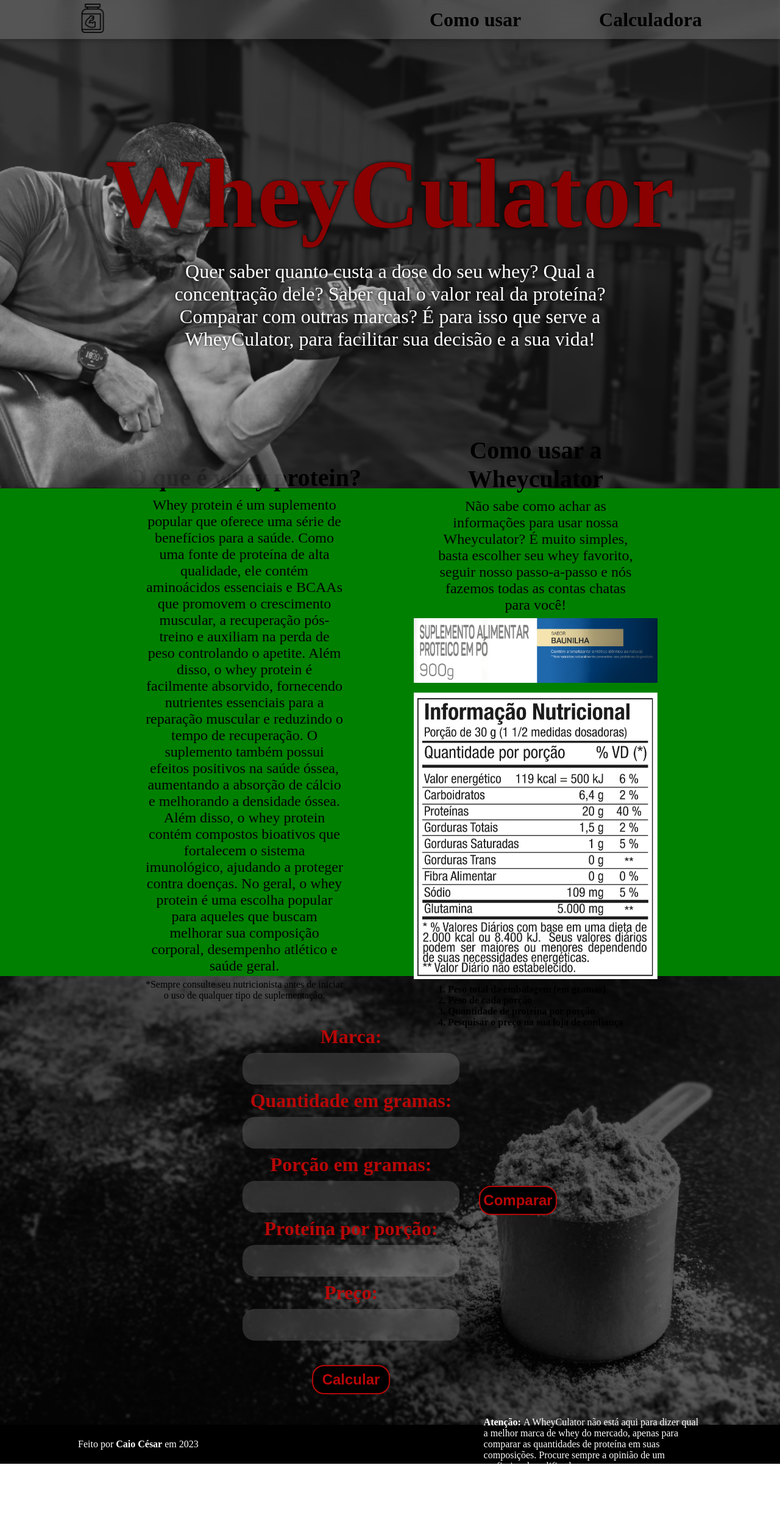
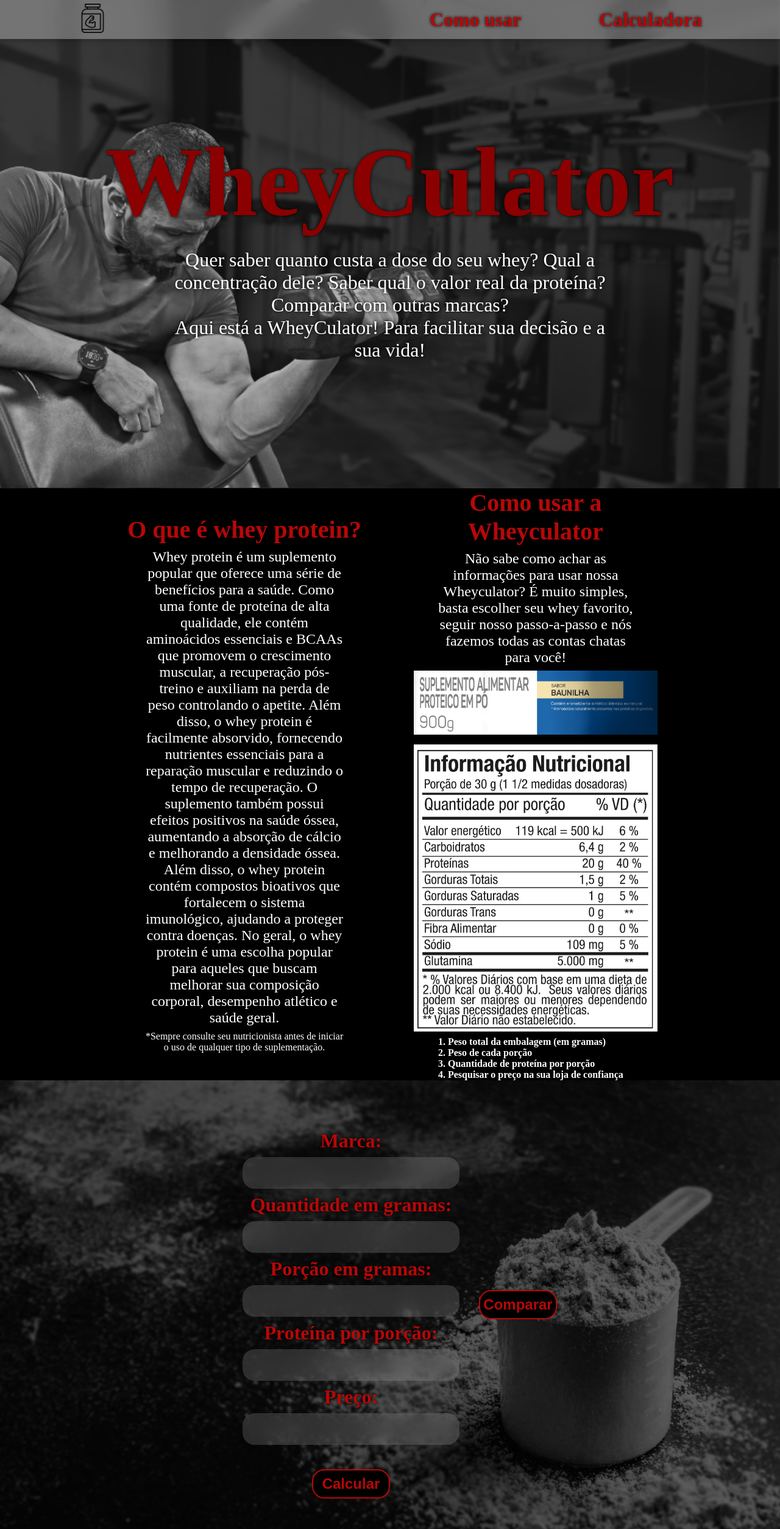
Before and after one commit to caio-cmc/calcuwhey, a React (Create React App) app: page / in a window 1280 px wide. Shown: the top 2508 px of the page at 61% size. Before the commit the page ends 2414 px from the top, so only its background shows below. Built offline with nearby package versions, Linux system fonts and the light colour scheme.

Commit message:
articles stylized

```diff
--- a/src/Components/Articles.jsx
+++ b/src/Components/Articles.jsx
@@ -19,10 +19,10 @@ function Articles() {
           <img className="article-image" src={ Tabela } alt="Tabela nutricional de whey protein" />
         </div>
         <ol className="list">
-          <li>Peso total da embalagem (em gramas)</li>
-          <li>Peso de cada porção</li>
-          <li>Quantidade de proteína por porção</li>
-          <li>Pesquisar o preço na sua loja de confiança</li>
+          <li className="list-text">Peso total da embalagem (em gramas)</li>
+          <li className="list-text">Peso de cada porção</li>
+          <li className="list-text">Quantidade de proteína por porção</li>
+          <li className="list-text">Pesquisar o preço na sua loja de confiança</li>
         </ol>
       </aside>
     </section>
--- a/src/Pages/MainPage.jsx
+++ b/src/Pages/MainPage.jsx
@@ -31,7 +31,11 @@ function MainPage() {
         <div className="main-welcome">
           <img className="main-curl fade-left" src={ ArmCurl } alt="Homem fazendo exercício de bíceps" />
           <h1 className="main-welcome-title">WheyCulator</h1>
-          <p className="main-welcome-text">Quer saber quanto custa a dose do seu whey? Qual a concentração dele? Saber qual o valor real da proteína? Comparar com outras marcas? É para isso que serve a WheyCulator, para facilitar sua decisão e a sua vida!</p>
+          <p className="main-welcome-text">
+            Quer saber quanto custa a dose do seu whey? Qual a concentração dele? Saber qual o valor real da proteína? Comparar com outras marcas?
+            <br />
+            Aqui está a WheyCulator! Para facilitar sua decisão e a sua vida!
+          </p>
         </div>
       </main>
       <div ref={ ref }>
--- a/src/Styles/Components/Articles.scss
+++ b/src/Styles/Components/Articles.scss
@@ -3,8 +3,9 @@
   flex-direction: row;
   justify-content: space-evenly;
   padding: 0 8rem;
-  height: 100vh;
-  background-color: green;
+  min-height: 100vh;
+  background-color: black;
+  overflow: auto;
 }
 
 .article {
@@ -18,12 +19,14 @@
 
 .title {
   font-size: 2.5rem;
+  color: rgb(184, 7, 7);
 }
 
 .text {
   font-size: 1.5rem;
   margin-top: 0.5rem;
   width: 80%;
+  color: white
 }
 
 .disclaimer {
@@ -44,3 +47,7 @@
   text-align: left;
   font-weight: bolder;
 }
+
+.list-text {
+  color: white;
+}
--- a/src/Styles/Components/Footer.scss
+++ b/src/Styles/Components/Footer.scss
@@ -1,5 +1,5 @@
 .footer-main {
-  height: 8vh;
+  min-height: 8vh;
   display: flex;
   flex-direction: row;
   align-items: center;
--- a/src/Styles/Components/Header.scss
+++ b/src/Styles/Components/Header.scss
@@ -22,7 +22,7 @@
 
 .header-main-collapsed {
   backdrop-filter: blur(15px);
-  background: rgba($color: #fff, $alpha: 0.15);
+  background: rgba($color: #fff, $alpha: 0.3);
   box-shadow: 0 0 10px 1px rgba($color: #000, $alpha: 0.35);
   z-index: 10;
   position: fixed;
@@ -46,7 +46,15 @@
   .header-nav-links {
     padding-right: 8rem;
     text-decoration: none;
-    color: black;
+    color: rgb(184, 7, 7);
+    text-shadow: 0 0 5px black;
     font-weight: 700;
     font-size: 2rem;
+    transition: 200ms;
+
+    &:hover {
+      color: #000;
+      text-shadow: 0 0 5px transparent;
+      transition: 200ms;
+    }
   }
--- a/src/Styles/Components/WheyForm.scss
+++ b/src/Styles/Components/WheyForm.scss
@@ -65,6 +65,7 @@
   text-align: center;
   font-weight: 900;
   color: rgb(184, 7, 7);
+  text-shadow: 0 0 5px black;
   padding-bottom: 0.5rem;
 }
 
--- a/src/Styles/Pages/MainPage.scss
+++ b/src/Styles/Pages/MainPage.scss
@@ -50,7 +50,10 @@ $scoop: url(../../Images/whey-scoop-bg.png);
 }
 
 .main-calculator {
-  height: 92vh;
+  min-height: 92vh;
+  display: flex;
+  align-items: center;
+  justify-content: center;
   background-image: $scoop;
   background-size: cover;
   background-position: center;
```
